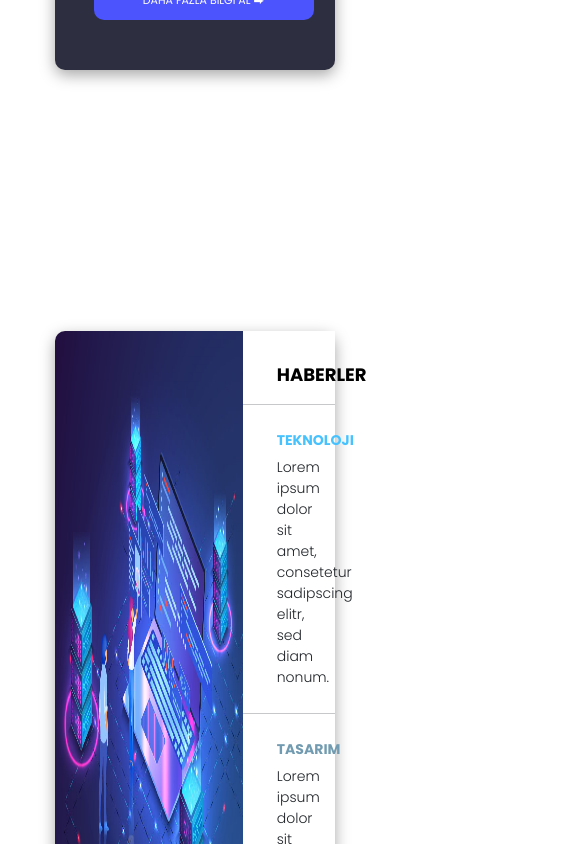
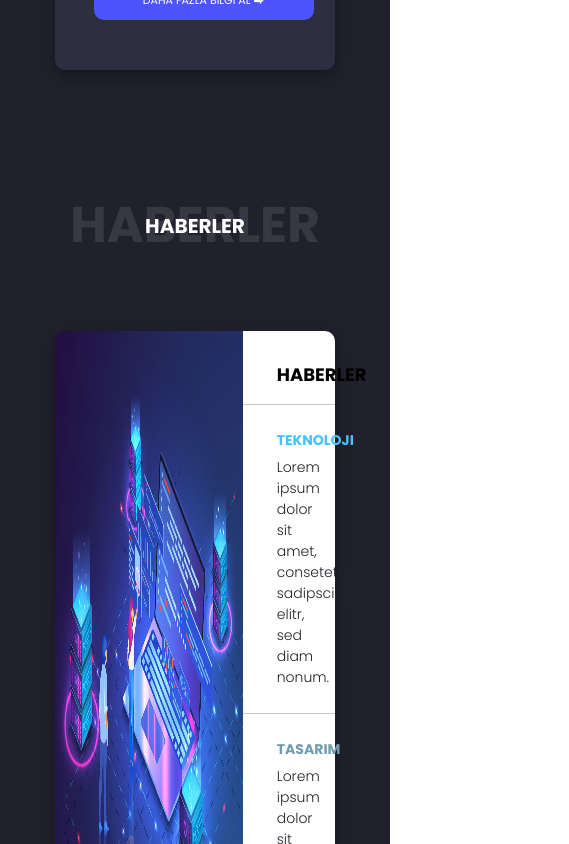
Before and after one commit to asimkaya/serim-web, an Angular app: page / in a window 390 px wide. Shown: the part 4740-5584 px from the top of the page, 569 px wide, since content can reach past the window. Built offline with nearby package versions, Linux system fonts and the light colour scheme.

Commit message:
mobilde cikan sorunlar giderildi

```diff
--- a/src/app/views/home/home.component.scss
+++ b/src/app/views/home/home.component.scss
@@ -57,7 +57,37 @@
     }
   }
 }
+@media only screen and (max-width: 900px) {
+  .haberler-word {
+    &:before {
+      font-size: 100px !important;
+    }
+  }
+}
 @media only screen and (max-device-width: 600px) {
+  .haberler-word {
+    &:before {
+      font-size: 70px !important;
+    }
+  }
+  .page-cards {
+    .smart-system {
+      margin-left: 0 !important;
+      margin-right: 0 !important;
+    }
+    .ticket-system,
+    .share-platform,
+    .smart-system {
+      width: 310px !important;
+      height: auto !important;
+      .left {
+        width: 100px !important;
+      }
+      .right {
+        width: 200px !important;
+      }
+    }
+  }
   #mySidenav {
     li {
       a {
@@ -73,6 +103,17 @@
   }
   .bg-color {
     background: rgba(0, 1, 33, 0.5) !important;
+  }
+}
+
+@media only screen and (max-width: 400px) {
+  .haberler-word {
+    &:before {
+      font-size: 50px !important;
+    }
+    div {
+      font-size: 20px !important;
+    }
   }
 }
 
@@ -486,7 +527,7 @@ nav {
         margin-top: 25px;
       }
       .hr-div {
-        width: 240px;
+        width: 100%;
         background-color: #4c54fd;
         height: 1px;
         margin-top: 10px;
@@ -509,7 +550,7 @@ nav {
 
 .section-two {
   background: #21212e 0% 0% no-repeat padding-box;
-  height: 1759px;
+  min-height: 1759px;
 
   .section-two-position {
     margin-left: 14%;
@@ -633,31 +674,36 @@ nav {
       height: inherit;
       background-color: white;
       padding-top: 30px;
+      border-radius: 0 10px 10px 0;
       .new-headers-header {
         font-weight: bold;
         color: black;
         font-size: 18px;
         padding-left: 34px;
       }
-      .new-tech,.new-design,.new-politics,.new-education,.new-finance {
+      .new-tech,
+      .new-design,
+      .new-politics,
+      .new-education,
+      .new-finance {
         padding-left: 34px;
         padding-right: 25px;
         padding-top: 9px;
         padding-bottom: 9px;
         .header-tech {
-          color: #46C2FF;
+          color: #46c2ff;
         }
         .header-design {
-          color: #719BB0;
+          color: #719bb0;
         }
         .header-politics {
-          color: #F69F58;
+          color: #f69f58;
         }
         .header-education {
-          color: #45C487;
+          color: #45c487;
         }
         .header-finance {
-          color: #4C54FD;
+          color: #4c54fd;
         }
         .header {
           text-transform: uppercase;
```
